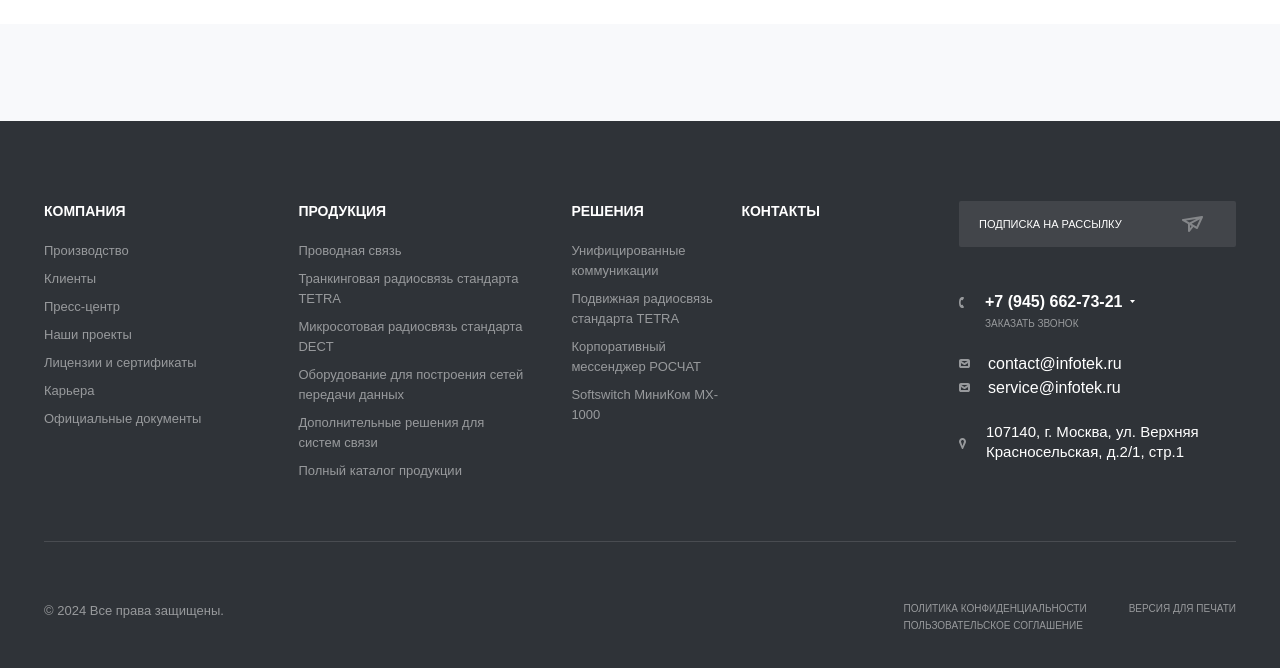
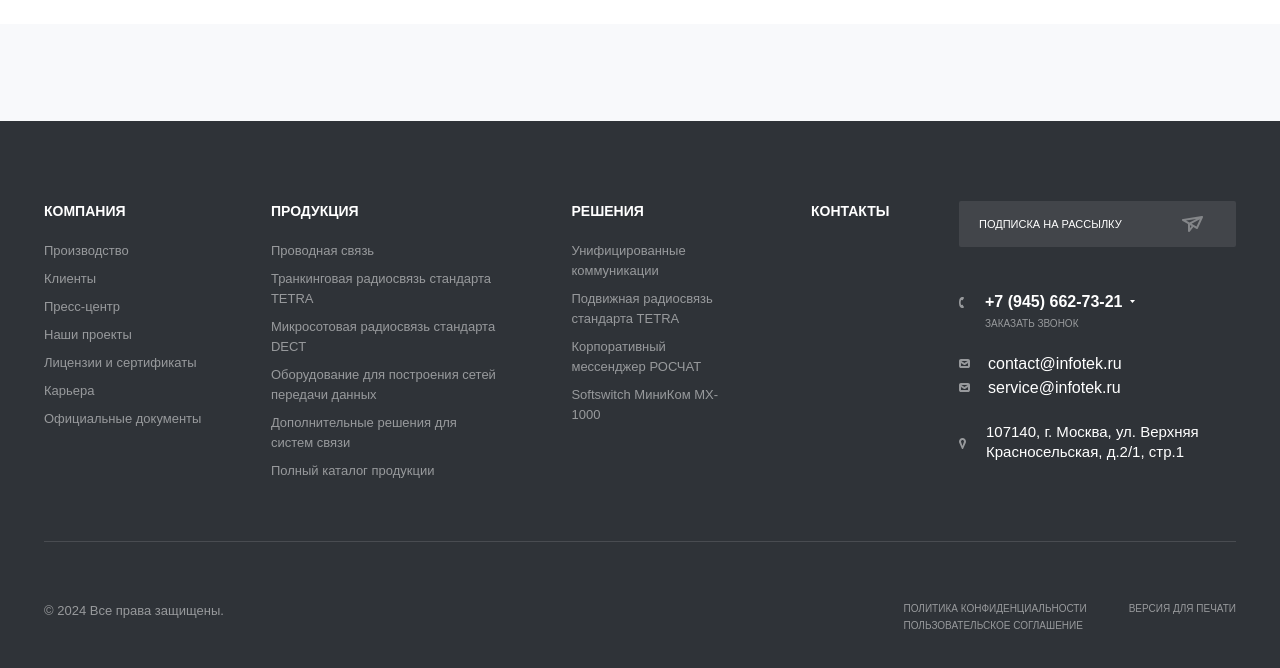
Before and after one commit to fire8327/InformTechnika, a website: page index.html in a window 1280 px wide. Shown: the part 88-756 px from the top of the page. Drawn offline with Linux system fonts and the light colour scheme.

Commit message:
upd footer

```diff
--- a/index.html
+++ b/index.html
@@ -42,8 +42,7 @@
 
     <footer class="bg-[#2F3338] px-11 py-20 mt-auto">
         <div class="flex flex-col gap-[60px] max-w-[1200px] mx-auto">
-            <div class="flex items-start justify-between">
-                <div class="flex items-start text-white">
+            <div class="flex items-start justify-between text-white gap-5">
                 <div class="flex flex-col gap-5 max-w-[158px]">
                     <p class="uppercase text-sm font-bold leading-[20px]">КОМПАНИЯ</p>
                     <div class="flex flex-col gap-2 text-[13px] leading-[20px] opacity-50">
@@ -56,7 +55,7 @@
                         <a href="#">Официальные документы</a>
                     </div>
                 </div>
-                    <div class="flex flex-col gap-5 ml-[97px] max-w-[231px]">
+                <div class="flex flex-col gap-5 max-w-[231px]">
                     <p class="uppercase text-sm font-bold leading-[20px]">ПРОДУКЦИЯ</p>
                     <div class="flex flex-col gap-2 text-[13px] leading-[20px] opacity-50">
                         <a href="#">Проводная связь</a>
@@ -67,7 +66,7 @@
                         <a href="#">Полный каталог продукции</a>
                     </div>
                 </div>
-                    <div class="flex flex-col gap-5 ml-[42px] max-w-[170px]">
+                <div class="flex flex-col gap-5 max-w-[170px]">
                     <p class="uppercase text-sm font-bold leading-[20px]">РЕШЕНИЯ</p>
                     <div class="flex flex-col gap-2 text-[13px] leading-[20px] opacity-50">
                         <a href="#">Унифицированные коммуникации</a>
@@ -78,7 +77,6 @@
                 </div>
                 <div class="flex flex-col gap-5">
                     <p class="uppercase text-sm font-bold leading-[20px]">КОНТАКТЫ</p>
-                    </div>
                 </div>
                 <div class="flex flex-col gap-11 max-w-[277px] grow">
                     <button class="rounded-[2px] py-[15px] px-5 bg-[#42454A] gap-[60px] w-full flex items-center">
```
Also changed, not shown: Assets/CSS/main.css. Lines whose indentation alone changed are shown as unchanged.
